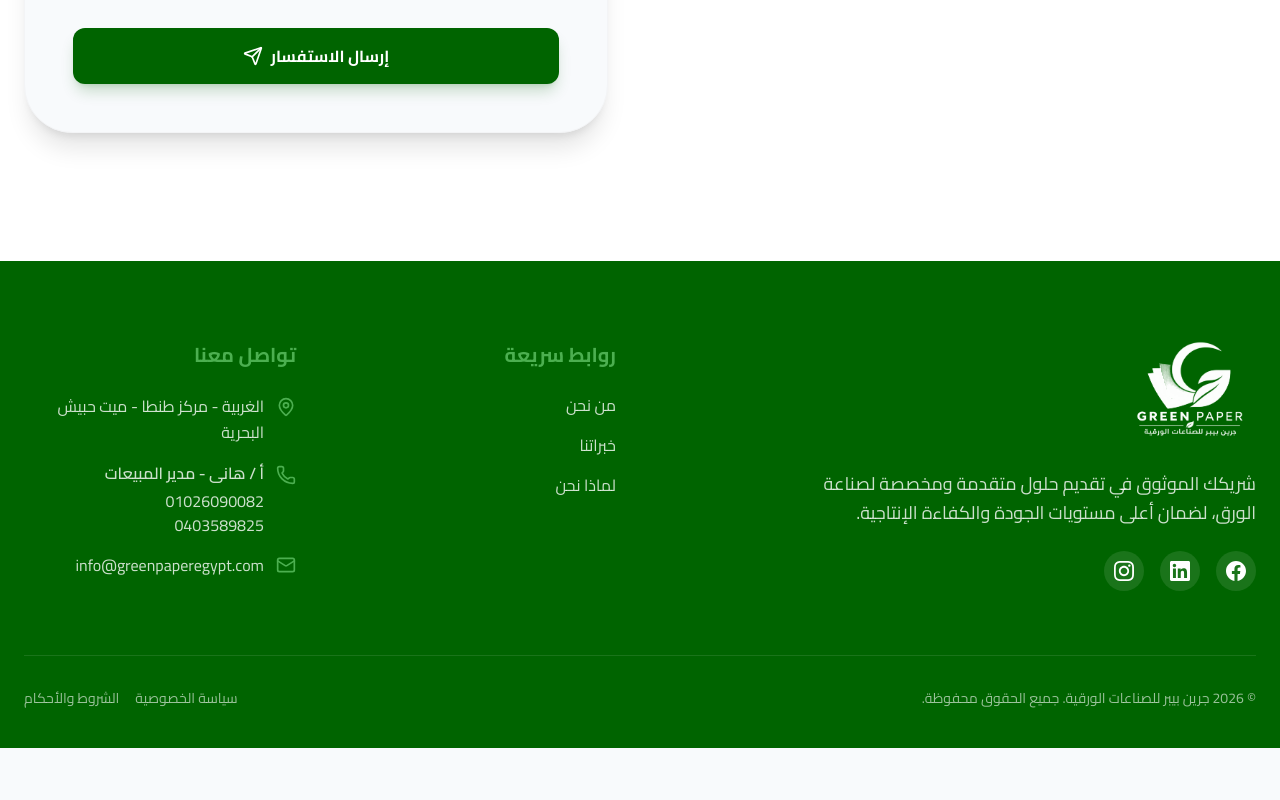
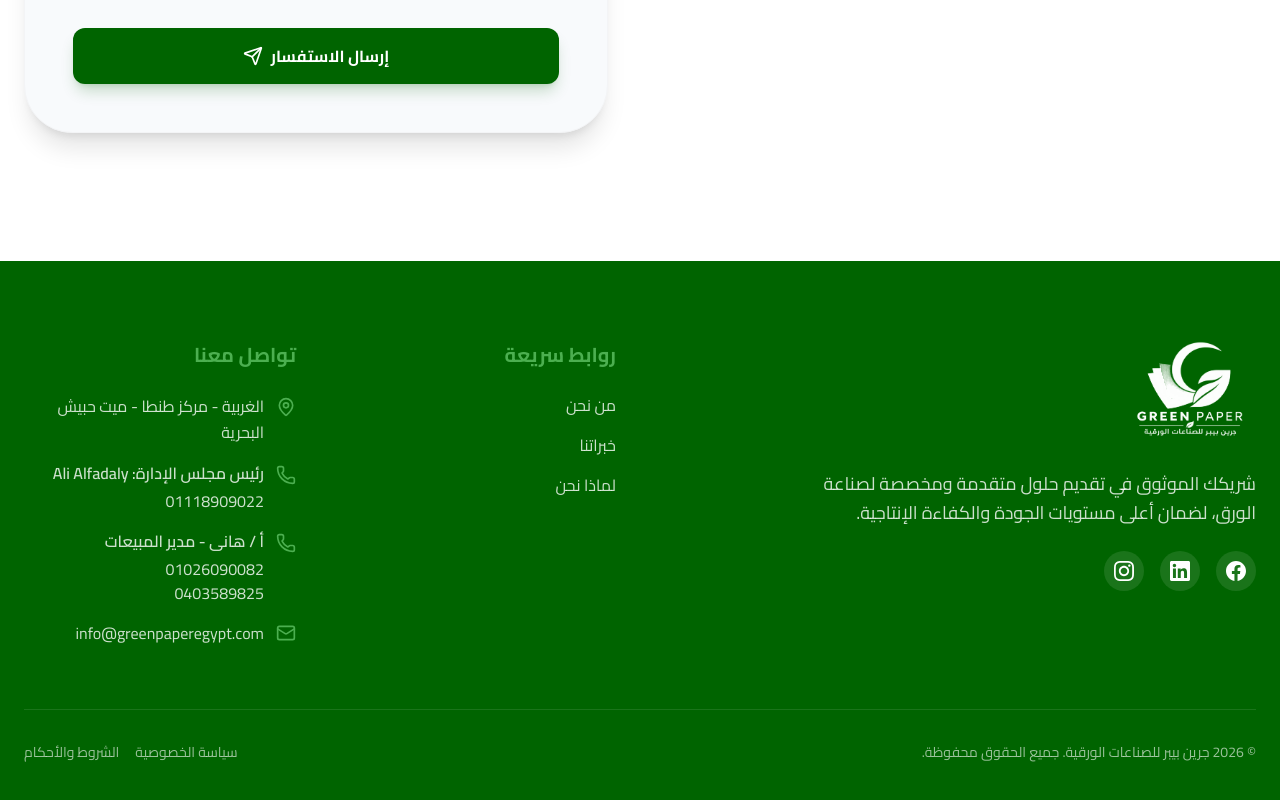
Before and after one commit to hlaahmed28/green-paper, a React (Vite) app: page / in a window 1280 px wide. Shown: the part 5588-6388 px from the top of the page. Before the commit the page ends 6336 px from the top, so only its background shows below. Built offline with nearby package versions, Linux system fonts and the light colour scheme.

Commit message:
Update footer with Chairman contact info

```diff
--- a/src/components/Footer.tsx
+++ b/src/components/Footer.tsx
@@ -53,6 +53,13 @@ export function Footer() {
               <li className="flex items-start gap-3">
                 <Phone className="text-accent flex-shrink-0 mt-1" size={20} />
                 <div className="flex flex-col">
+                  <span className="mb-1 font-semibold">رئيس مجلس الإدارة: Ali Alfadaly</span>
+                  <span dir="ltr" className={`text-${dir === 'rtl' ? 'right' : 'left'}`}>01118909022</span>
+                </div>
+              </li>
+              <li className="flex items-start gap-3">
+                <Phone className="text-accent flex-shrink-0 mt-1" size={20} />
+                <div className="flex flex-col">
                   <span className="mb-1 font-semibold">{t.footer.sales_manager}</span>
                   <span dir="ltr" className={`text-${dir === 'rtl' ? 'right' : 'left'}`}>{t.footer.phone1}</span>
                   <span dir="ltr" className={`text-${dir === 'rtl' ? 'right' : 'left'}`}>{t.footer.phone2}</span>
```
